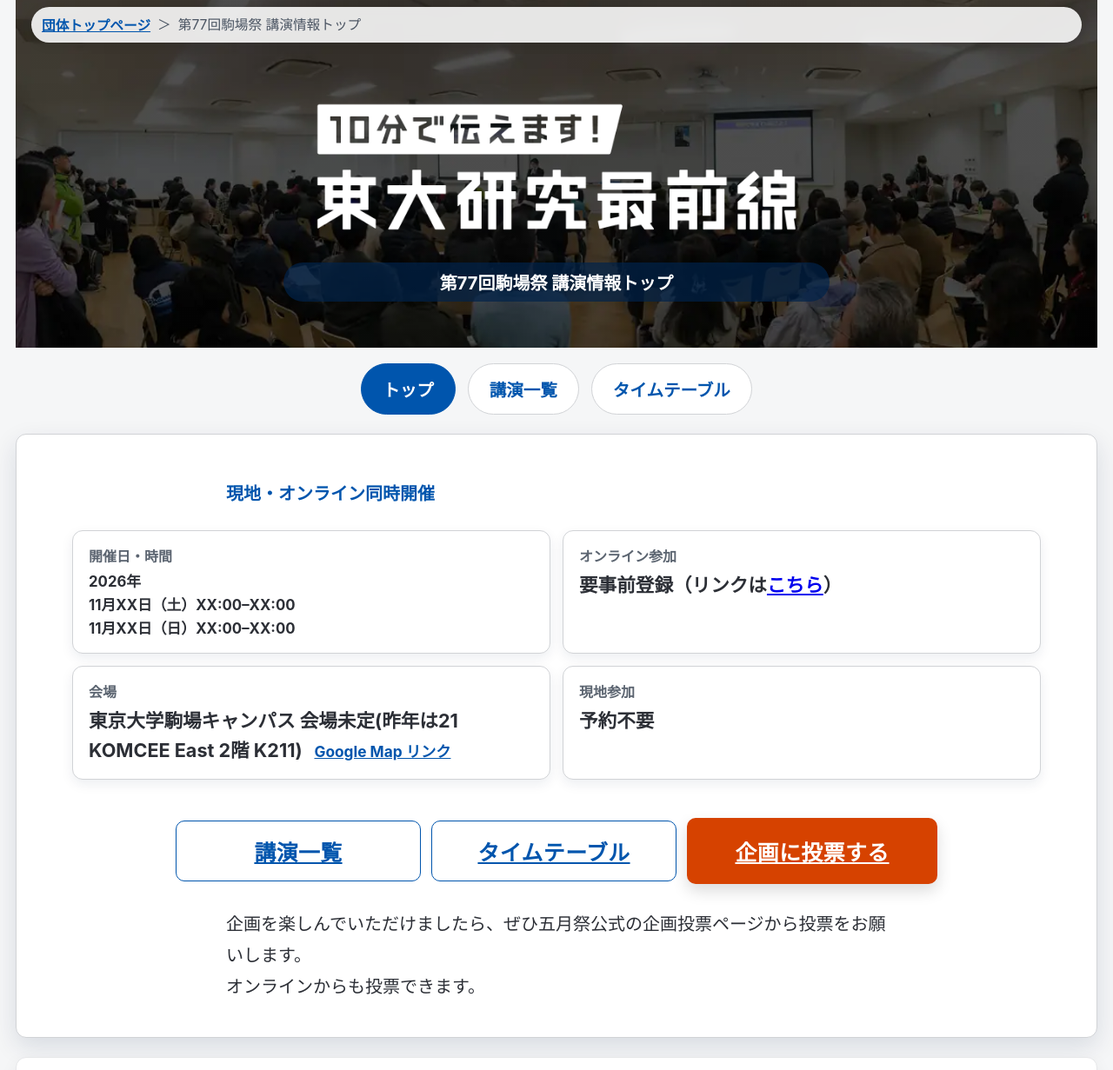
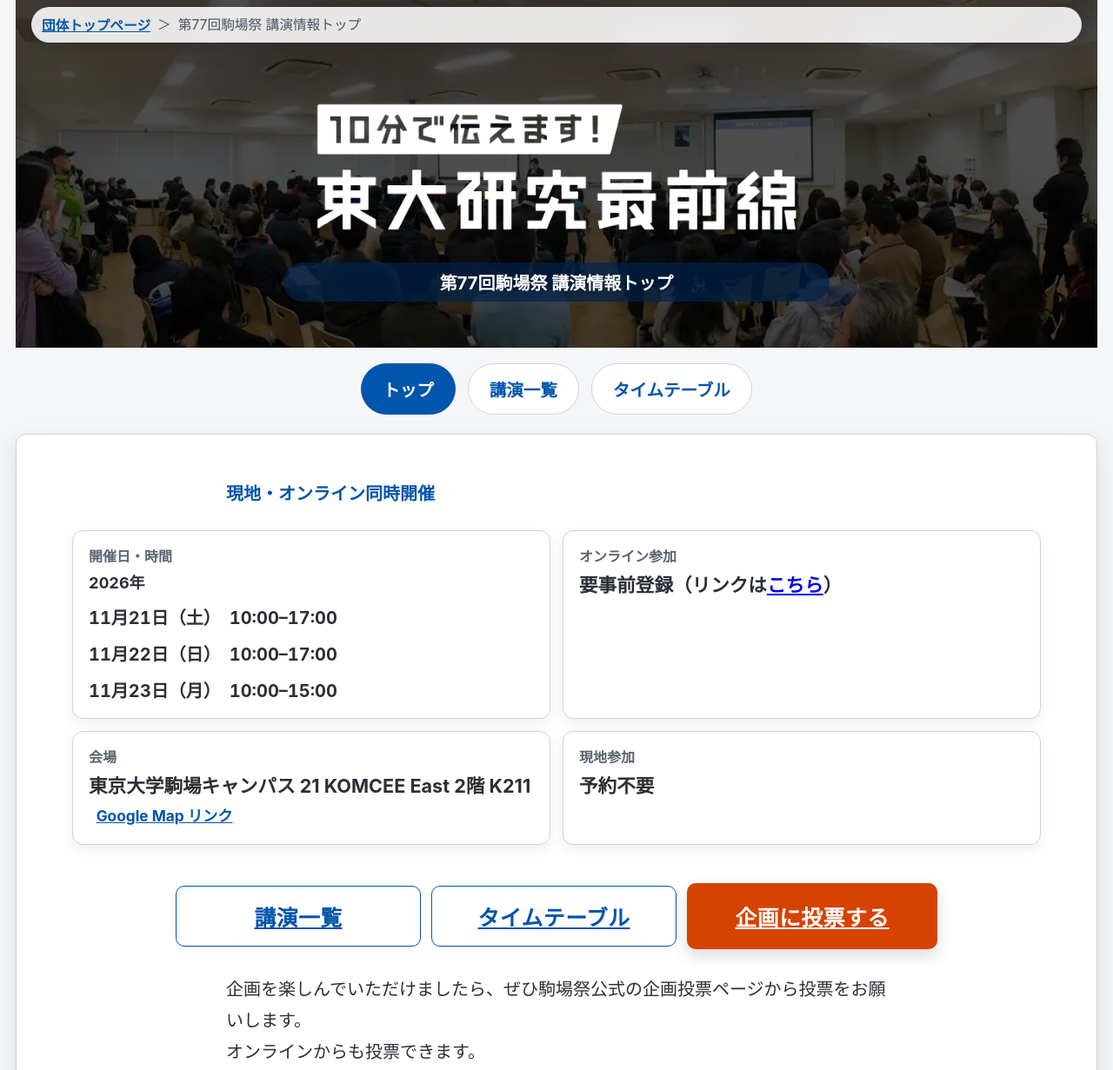
Before and after one commit to ut-10min/kf77, a website: page index.html in a window 1280 px wide. Shown: the top 1231 px of the page at 87% size. Drawn offline with Linux system fonts and the light colour scheme.

Commit message:
スケジュールをアプデ、表記を修正

```diff
--- a/css/main.css
+++ b/css/main.css
@@ -1841,52 +1841,48 @@
 }
 
 
-/* 開催日時カード：2026年を1行目、各日程を2・3行目に表示。
-   通常は大きめのまま、狭いカードでは収まる範囲で縮小する。 */
-.date-time-lines {
+/* 開催日時は文字を縮めず、日付・時間の区切りで折り返す。 */
+#article-event .date-time-lines {
   display: grid !important;
-  grid-template-columns: 1fr;
-  row-gap: 0.15em;
+  grid-template-columns: minmax(0, 1fr);
+  row-gap: 0.6em;
   align-items: start;
-  line-height: 1.45 !important;
-  font-size: clamp(1.05rem, 1.25vw, 1.35rem) !important;
-}
-
-.date-time-lines span {
+  font-size: 1.25rem !important;
+  line-height: 1.5 !important;
+  font-variant-numeric: tabular-nums;
+}
+
+#article-event .date-year-full {
   display: block !important;
-}
-
-.date-year-full {
-  font-weight: bold;
+  font-size: 1.125rem;
   white-space: nowrap;
 }
 
-.date-main {
+#article-event .date-main {
+  display: flex !important;
+  flex-wrap: wrap;
+  column-gap: 0.5em;
+  white-space: normal;
+  overflow-wrap: normal;
+}
+
+#article-event .date-main > span {
+  display: block !important;
   white-space: nowrap;
-  min-width: 0;
-}
-
-@container (max-width: 360px) {
-  .date-time-lines {
-    font-size: clamp(0.92rem, 4.3cqw, 1.15rem) !important;
-  }
-}
-
-/* container query 非対応環境向け。カードが狭い画面では少しだけ縮める */
+}
+
+#article-event .date-time-lines span::before {
+  content: none;
+}
+
+@media screen and (max-width: 639px) {
+  #article-event .date-main {
+    flex-direction: column;
+  }
+}
+
 .summary-item {
   container-type: inline-size;
-}
-
-@media screen and (max-width: 900px) {
-  .date-time-lines {
-    font-size: clamp(0.98rem, 2.4vw, 1.25rem) !important;
-  }
-}
-
-@media screen and (max-width: 420px) {
-  .date-time-lines {
-    font-size: clamp(0.9rem, 4.3vw, 1.08rem) !important;
-  }
 }
 
 
--- a/data/config.json
+++ b/data/config.json
@@ -14,8 +14,8 @@
     "talks": "第77回駒場祭企画の講演一覧です。",
     "timetable": "第77回駒場祭企画のタイムテーブルです。"
   },
-  "dateTimeText": "2026年11月XX日（土）XX:00–XX:00／11月XX日（日）XX:00–XX:00",
-  "venueName": "東京大学駒場キャンパス 会場未定(昨年は21 KOMCEE East 2階 K211)",
+  "dateTimeText": "2026年11月21日（土）10:00–17:00／11月22日（日）10:00–17:00／11月23日（月）10:00–15:00",
+  "venueName": "東京大学駒場キャンパス 21 KOMCEE East 2階 K211",
   "venueAddress": "〒153-8902 東京都目黒区駒場3丁目8−1",
   "links": {
     "officialHome": "https://ut-10min.github.io/",
--- a/index.html
+++ b/index.html
@@ -71,7 +71,7 @@
         </div>
 
         <p class="section-note">
-          企画を楽しんでいただけましたら、ぜひ五月祭公式の企画投票ページから投票をお願いします。<br>
+          企画を楽しんでいただけましたら、ぜひ駒場祭公式の企画投票ページから投票をお願いします。<br>
           オンラインからも投票できます。<br>
           <!--よろしければ、ページ下部のアンケートにもご協力ください。-->
            <!--五月祭当日には企画への投票が可能になります。-->
--- a/js/common.js
+++ b/js/common.js
@@ -61,7 +61,15 @@
       lines.push(`<span class="date-year-full">${year}</span>`);
     }
     parts.forEach((part) => {
-      lines.push(`<span class="date-main">${part}</span>`);
+      const match = part.match(/^(.*?)\s*(\d{1,2}:\d{2}.*)$/);
+      const line = document.createElement("span");
+      line.className = "date-main";
+      (match ? [match[1], match[2]] : [part]).forEach((text) => {
+        const segment = document.createElement("span");
+        segment.textContent = text;
+        line.appendChild(segment);
+      });
+      lines.push(line.outerHTML);
     });
 
     el.innerHTML = lines.join("");
```
